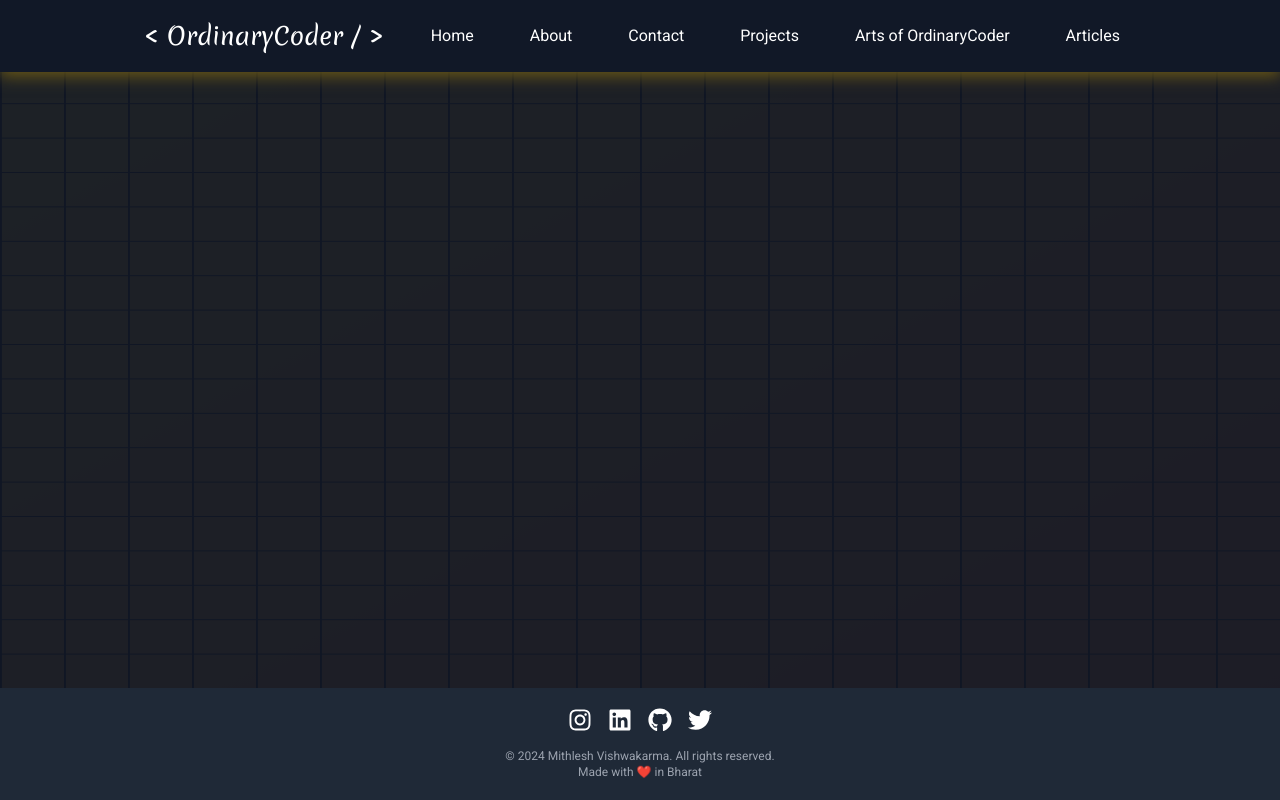
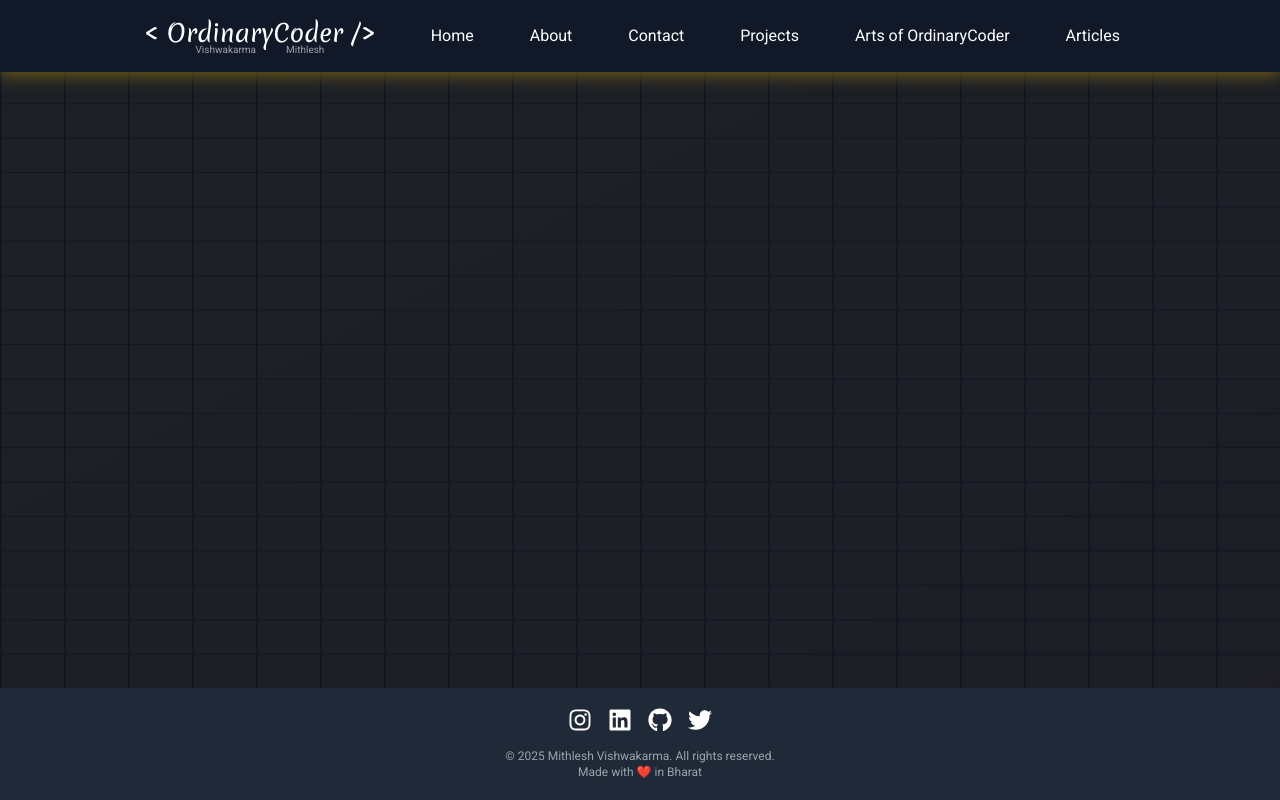
Before and after one commit to mithlesh-vishwakarma/upgraded_portfolio, a React (Vite) app in the folder vite-project/: page /background in a window 1280 px wide. Built offline with nearby package versions, Linux system fonts and the light colour scheme.

Commit message:
`Update social media links and copyright information in Footer and Header components`

```diff
--- a/vite-project/src/components/Footer.tsx
+++ b/vite-project/src/components/Footer.tsx
@@ -6,7 +6,7 @@ const Footer = () => {
     <footer className="bg-gray-800 text-white py-5 font-roboto">
       <div className="container mx-auto px-6 text-center">
         <div className="mb-4 flex justify-center space-x-4">
-           <motion.a
+          <motion.a
             href="https://www.instagram.com/_ordinary_coder_/"
             whileHover={{ scale: 1.2 }}
             className="text-white text-2xl hover:text-yellow-500 transition-colors"
@@ -35,9 +35,12 @@ const Footer = () => {
             <FaTwitter />
           </motion.a>
         </div>
-        <p className="text-gray-400 text-xs"> &copy; 2024 Mithlesh Vishwakarma. All rights reserved.</p>
-        <p className="text-gray-400 text-xs"> Made with ❤️ in Bharat</p>
+        <p className="text-gray-400 text-xs">
+          &copy; {new Date().getFullYear()} Mithlesh Vishwakarma. All rights reserved.
+        </p>
+        <p className="text-gray-400 text-xs">Made with ❤️ in Bharat</p>
       </div>
+
     </footer>
   );
 };
--- a/vite-project/src/components/Header.tsx
+++ b/vite-project/src/components/Header.tsx
@@ -46,18 +46,21 @@ const Header: React.FC = () => {
         >
           <motion.a
             href="/"
-            className="flex items-center gap-3 hover:opacity-80 transition-opacity"
+            className="flex flex-col items-center hover:opacity-80 transition-opacity"
             whileHover={{ scale: 1.05 }}
             whileTap={{ scale: 0.95 }}
           >
-            {/* <img
-              src="/src/assets/"
-              alt="OrdinaryCoder Logo"
-              className="w-12 h-12 object-contain"
-            /> */}
-            <span className="text-white font-merienda text-xl lg:text-2xl">{'<' } OrdinaryCoder {'/' } {'>' }</span>
+            <span className="text-white font-merienda text-xl lg:text-2xl leading-none text-center">
+              {"<"} OrdinaryCoder {"/>"}
+            </span>
+            <div className="flex justify-center text-[10px] text-gray-400 mt-1 lg:-mt-1 leading-none">
+              <span className="mr-[30px]">Vishwakarma</span>
+              <span>Mithlesh</span>
+            </div>
           </motion.a>
         </motion.div>
+
+
 
         {/* Hamburger Menu Button (Mobile) */}
         {isMobile && (
```
